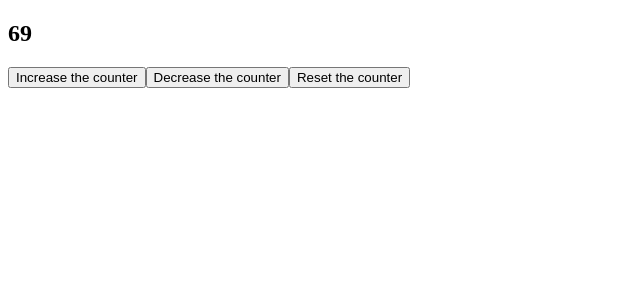
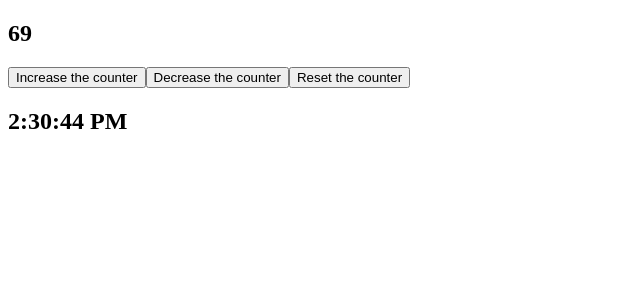
Before and after one commit to BlueBojack/ReactExercise, a React (Vite) app in the folder React_Project/: page / in a window 1280 px wide. Shown: the top 300 px of the page, without its empty margins (0-640 px from the left). Built offline with nearby package versions, Linux system fonts and the light colour scheme.

Commit message:
added and solved 35 useEffects

```diff
--- a/React_Project/src/App.jsx
+++ b/React_Project/src/App.jsx
@@ -1,5 +1,6 @@
 import Counter from "./Counter"
 import { useState } from "react";
+import { Clock } from "./Clock";
 
 
 const App = () => {
@@ -7,6 +8,7 @@ const App = () => {
     return(
             <>
                 <Counter value ={5} reset={69}/>
+                <Clock />
              </>
     )
 }
--- /dev/null
+++ b/React_Project/src/Clock.jsx
@@ -0,0 +1,22 @@
+import { useEffect, useState } from "react";
+
+export const Clock = () => {
+    const [time, setTime] = useState("");
+
+    function currentTime() {
+      const time = new Date().toLocaleTimeString();
+      return time;
+    }
+
+    useEffect(() => {
+      const intervalId = setInterval(() => {
+        setTime(currentTime());
+      }, 1000);
+
+      return () => {
+        clearInterval(intervalId);
+      };
+    }, []);
+
+    return <h2>{time}</h2>;
+  };
```
